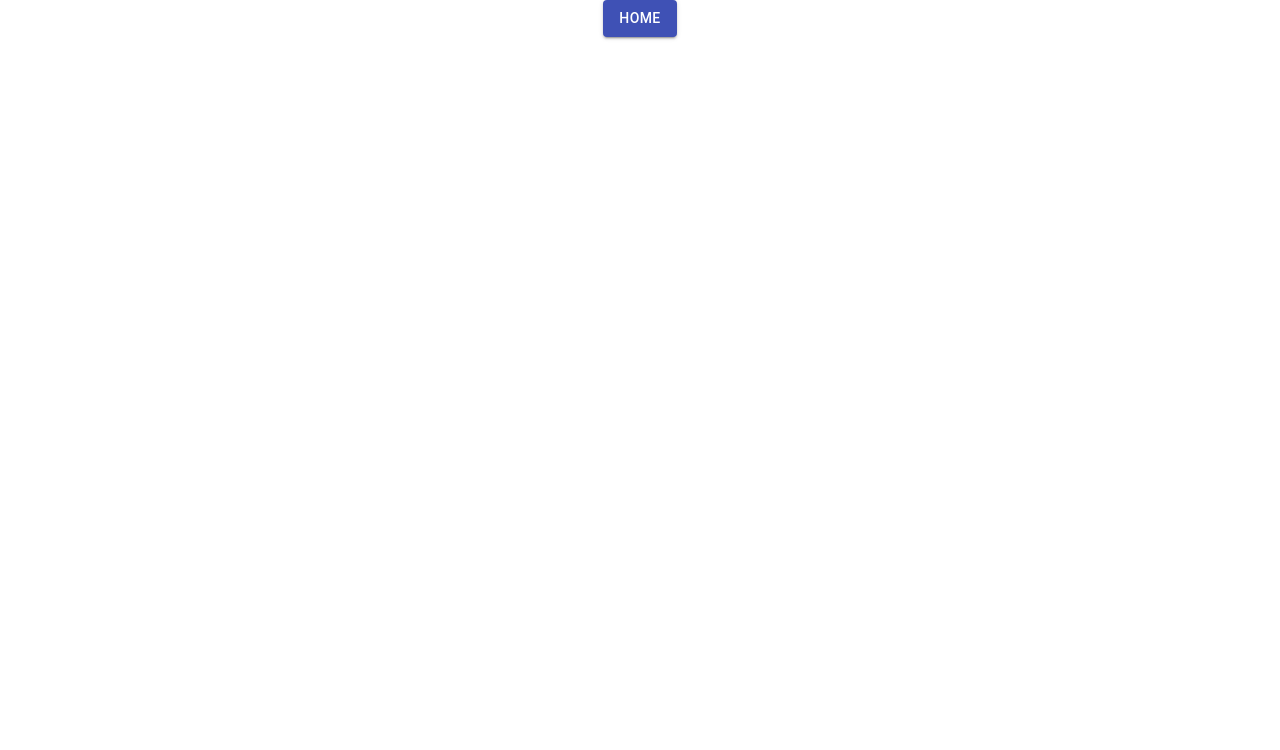
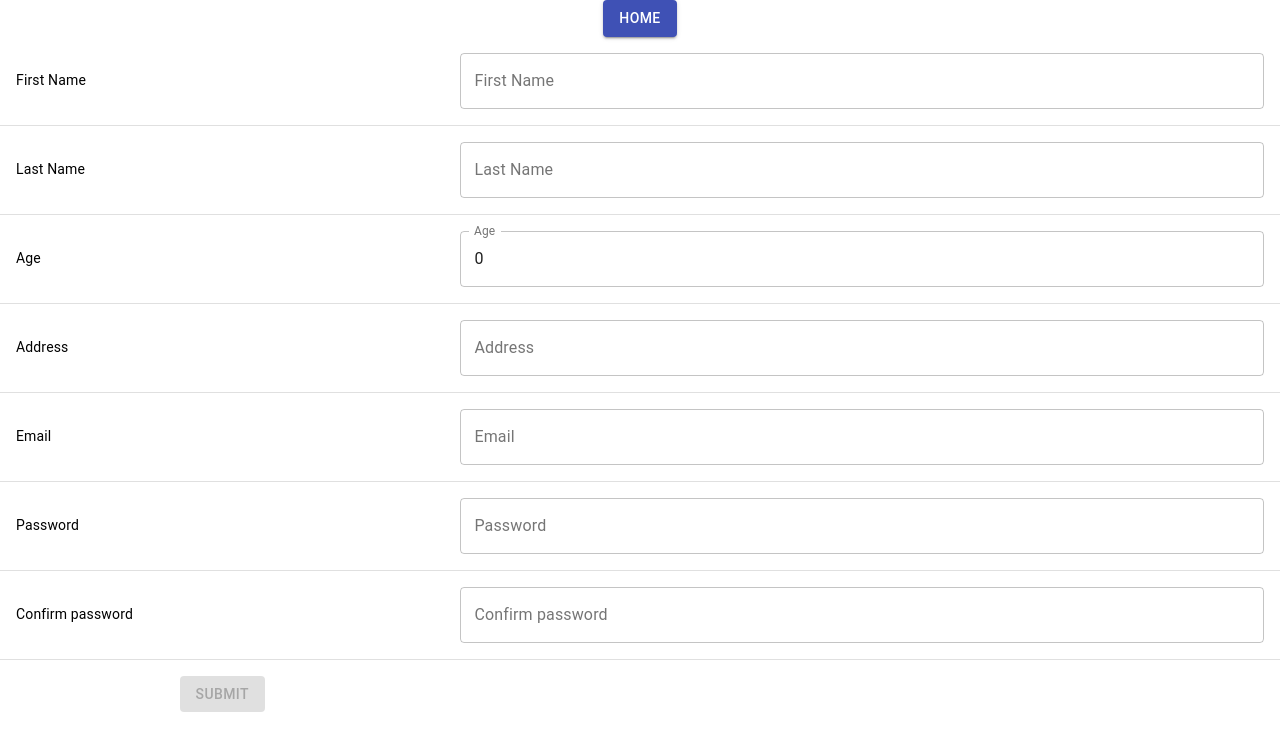
Before and after one commit to huanhust1998/react-hook-form, a React (Create React App) app: page /form-register-materialUI in a window 1280 px wide. Shown: the top 750 px of the page. Built offline with nearby package versions, Linux system fonts and the light colour scheme.

Commit message:
complete register form

```diff
--- a/src/App.js
+++ b/src/App.js
@@ -12,6 +12,7 @@ import FormValidateDemo from "./form-submit-get-started/FormValidateDemo";
 import UseForm_criteriaMode from "./form-API/UseForm_criteriaMode";
 import { Button } from "@material-ui/core";
 import UserForm_Register from "./form-API/UserForm_Register";
+import RegisterForm_MaterialUI from './form-API/RegisterForm_MaterialUI';
 
 function App() {
   return (
@@ -52,6 +53,11 @@ function App() {
             exact
             component={UserForm_Register}
           />
+          <Route
+            path="/form-register-materialUI"
+            exact
+            component={RegisterForm_MaterialUI}
+          />
         </Switch>
       </BrowserRouter>
     </div>
--- /dev/null
+++ b/src/form-API/RegisterForm_MaterialUI.js
@@ -0,0 +1,214 @@
+import {
+  TextField,
+  Button,
+  Table,
+  TableRow,
+  TableCell,
+} from "@material-ui/core";
+import React from "react";
+import { useForm } from "react-hook-form";
+import { Controller } from "react-hook-form";
+import * as yup from "yup";
+import { yupResolver } from "@hookform/resolvers/yup";
+
+const defaultValues = {
+  firstName: "",
+  lastName: "",
+  age: 0,
+  address: "",
+  email: "",
+  password: "",
+  confirmPassword: "",
+};
+const schema = yup.object({
+  firstName: yup.string().required("Please enter first name!"),
+  lastName: yup.string().required("Please enter last name!"),
+  age: yup.string().required("Please enter age name!"),
+  address: yup.string().required("Please enter address"),
+  email: yup
+    .string()
+    .required("Please enter email")
+    .email("Incorrect email format"),
+  password: yup.string().required("Please enter password"),
+  confirmPassword: yup
+    .string()
+    .required("Please confirm password")
+    .oneOf([yup.ref("password"), null], "Password must match"),
+});
+
+function RegisterForm_MaterialUI(props) {
+  const { handleSubmit, control, formState } = useForm({
+    mode: "onChange",
+    defaultValues,
+    resolver: yupResolver(schema),
+  });
+  const { errors, isValid, isDirty } = formState;
+
+  function handleRegister(data) {
+    console.log(data);
+  }
+
+  return (
+    <form noValidate onSubmit={handleSubmit(handleRegister)}>
+      <Table>
+        <TableRow>
+          <TableCell>First Name</TableCell>
+          <TableCell>
+            <Controller
+              name="firstName"
+              control={control}
+              render={({ field }) => (
+                <TextField
+                  {...field}
+                  label="First Name"
+                  type="text"
+                  error={!!errors.firstName}
+                  helperText={errors?.firstName?.message}
+                  variant="outlined"
+                  fullWidth
+                  inputProps={{
+                    maxLength: 10,
+                  }}
+                />
+              )}
+            />
+          </TableCell>
+        </TableRow>
+        <TableRow>
+          <TableCell>Last Name</TableCell>
+          <TableCell>
+            <Controller
+              name="lastName"
+              control={control}
+              render={({ field }) => (
+                <TextField
+                  {...field}
+                  label="Last Name"
+                  type="text"
+                  error={!!errors.lastName}
+                  helperText={errors.lastName?.message}
+                  variant="outlined"
+                  fullWidth
+                  inputProps={{
+                    maxLength: 10,
+                  }}
+                />
+              )}
+            />
+          </TableCell>
+        </TableRow>
+        <TableRow>
+          <TableCell>Age</TableCell>
+          <TableCell>
+            <Controller
+              name="age"
+              control={control}
+              render={({ field }) => (
+                <TextField
+                  {...field}
+                  label="Age"
+                  type="number"
+                  error={!!errors.age}
+                  helperText={errors.age?.message}
+                  variant="outlined"
+                  fullWidth
+                />
+              )}
+            />
+          </TableCell>
+        </TableRow>
+        <TableRow>
+          <TableCell>Address</TableCell>
+          <TableCell>
+            <Controller
+              name="address"
+              control={control}
+              render={({ field }) => (
+                <TextField
+                  {...field}
+                  label="Address"
+                  type="text"
+                  error={!!errors.address}
+                  helperText={errors.address?.message}
+                  variant="outlined"
+                  fullWidth
+                />
+              )}
+            />
+          </TableCell>
+        </TableRow>
+        <TableRow>
+          <TableCell>Email</TableCell>
+          <TableCell>
+            <Controller
+              name="email"
+              control={control}
+              render={({ field }) => (
+                <TextField
+                  {...field}
+                  label="Email"
+                  type="email"
+                  error={!!errors.email}
+                  helperText={errors.email?.message}
+                  variant="outlined"
+                  fullWidth
+                />
+              )}
+            />
+          </TableCell>
+        </TableRow>
+        <TableRow>
+          <TableCell>Password</TableCell>
+          <TableCell>
+            <Controller
+              name="password"
+              control={control}
+              render={({ field }) => (
+                <TextField
+                  {...field}
+                  label="Password"
+                  type="text"
+                  error={!!errors.password}
+                  helperText={errors.password?.message}
+                  variant="outlined"
+                  fullWidth
+                />
+              )}
+            />
+          </TableCell>
+        </TableRow>
+        <TableRow>
+          <TableCell>Confirm password</TableCell>
+          <TableCell>
+            <Controller
+              name="confirmPassword"
+              control={control}
+              render={({ field }) => (
+                <TextField
+                  {...field}
+                  label="Confirm password"
+                  type="text"
+                  error={!!errors.confirmPassword}
+                  helperText={errors.confirmPassword?.message}
+                  variant="outlined"
+                  fullWidth
+                />
+              )}
+            />
+          </TableCell>
+        </TableRow>
+        <Button
+          type="submit"
+          variant="contained"
+          color="primary"
+          disabled={!isValid}
+          style={{ marginTop: "1rem" }}
+        >
+          Submit
+        </Button>
+      </Table>
+    </form>
+  );
+}
+
+export default RegisterForm_MaterialUI;
--- a/src/form-submit-get-started/ListComponent.js
+++ b/src/form-submit-get-started/ListComponent.js
@@ -13,6 +13,7 @@ function ListComponent(props) {
       <a href="/form-validate-demo">Validate form demo</a>
       <a href="/form-criteriaMode">Criteria Mode</a>
       <a href="/form-register">User Form Register</a>
+      <a href="/form-register-materialUI">Form with material UI</a>
     </div>
   );
 }
```
